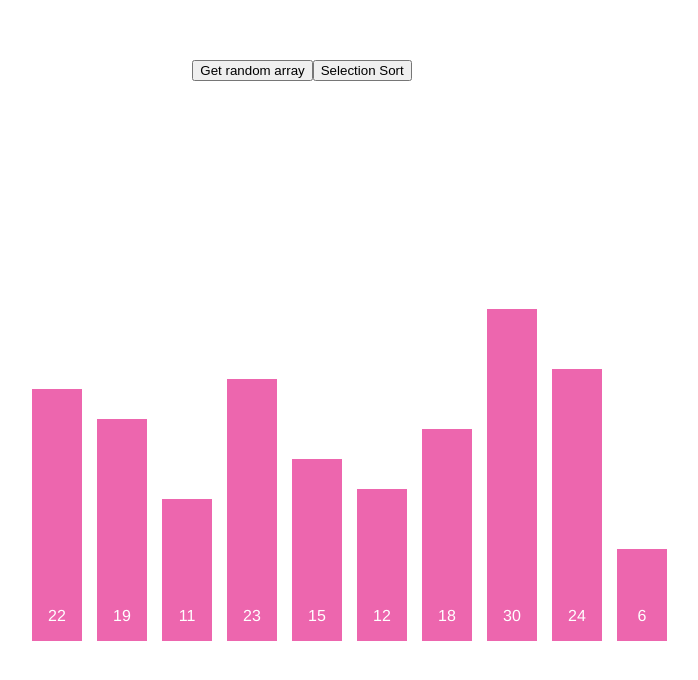
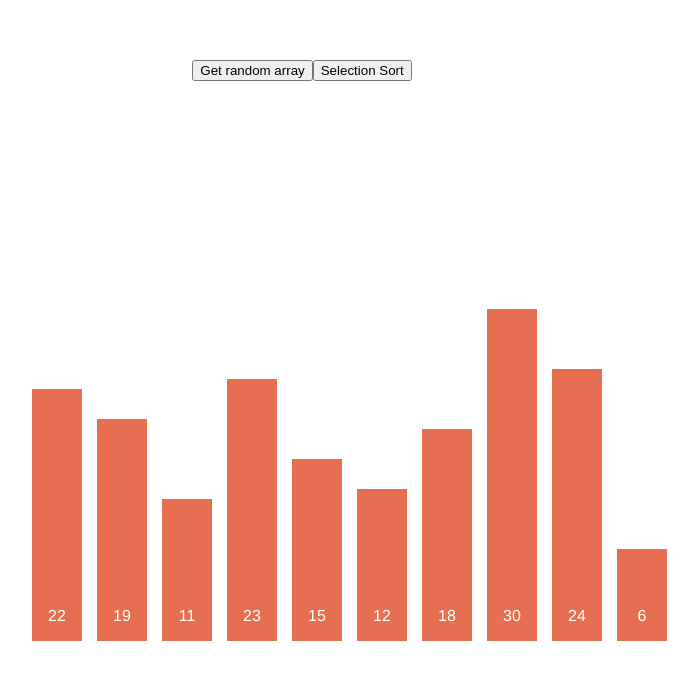
Before and after one commit to GunawanAhmad/sorting-visualizer, a Vue app: page / in a window 1280 px wide. Shown: the top 680 px of the page, without its empty margins (338-1036 px from the left). Built offline with nearby package versions, Linux system fonts and the light colour scheme.

Commit message:
refactoring the code

```diff
--- /dev/null
+++ b/src/Helper/Helper.js
@@ -0,0 +1,71 @@
+export function changeBackgroundColor(index, color, array) {
+  array[index].style.backgroundColor = color;
+}
+
+export async function swapBars(index1, index2, array) {
+  let bars = array;
+  const translateBar1 = getTranslateValues(bars[index1]);
+  const translateBar2 = getTranslateValues(bars[index2]);
+  bars[index1].style.transform = `translate( ${translateBar1.x}px, 100px )`;
+  bars[index2].style.transform = `translate( ${translateBar2.x}px, 100px )`;
+  await delay(100);
+  bars[index1].style.transform = `translate( ${translateBar2.x}px, 0% )`;
+  bars[index2].style.transform = `translate( ${translateBar1.x}px, 0% )`;
+
+  //swap arr element in array
+  swapArrElm(array, index1, index2);
+}
+
+function delay(n) {
+  n = n || 2000;
+  return new Promise((done) => {
+    setTimeout(() => {
+      done();
+    }, n);
+  });
+}
+
+function getTranslateValues(element) {
+  const style = window.getComputedStyle(element);
+  const matrix =
+    style["transform"] || style.webkitTransform || style.mozTransform;
+
+  // No transform property. Simply return 0 values.
+  if (matrix === "none" || typeof matrix === "undefined") {
+    return {
+      x: 0,
+      y: 0,
+      z: 0,
+    };
+  }
+
+  // Can either be 2d or 3d transform
+  const matrixType = matrix.includes("3d") ? "3d" : "2d";
+  const matrixValues = matrix.match(/matrix.*\((.+)\)/)[1].split(", ");
+
+  // 2d matrices have 6 values
+  // Last 2 values are X and Y.
+  // 2d matrices does not have Z value.
+  if (matrixType === "2d") {
+    return {
+      x: matrixValues[4],
+      y: matrixValues[5],
+      z: 0,
+    };
+  }
+
+  // 3d matrices have 16 values
+  // The 13th, 14th, and 15th values are X, Y, and Z
+  if (matrixType === "3d") {
+    return {
+      x: matrixValues[12],
+      y: matrixValues[13],
+      z: matrixValues[14],
+    };
+  }
+}
+function swapArrElm(arr, indexA, indexB) {
+  var temp = arr[indexA];
+  arr[indexA] = arr[indexB];
+  arr[indexB] = temp;
+}
--- /dev/null
+++ b/src/algorithms/selectionSort/visualizeSelectionSort.js
@@ -0,0 +1,73 @@
+import { selectionSort } from "./selectionSort";
+import { changeBackgroundColor, swapBars } from "../../Helper/Helper";
+
+export function visualizeSelectionSort(array, animationTime, arrFromNodeList) {
+  let sortedArr = selectionSort(array);
+  let currElmColor = "#264653";
+  let compareElmColor = "#e9c46a";
+  let minElmCOlor = "#9e2a2b";
+  let sortedColor = "#2a9d8f";
+  let unsortedColor = "#e76f51";
+  for (let i = 0; i < sortedArr.length; i++) {
+    setTimeout(() => {
+      changeBackgroundColor(
+        sortedArr[i].minIndex,
+        minElmCOlor,
+        arrFromNodeList
+      );
+      changeBackgroundColor(
+        sortedArr[i].currElm,
+        currElmColor,
+        arrFromNodeList
+      );
+      changeBackgroundColor(
+        sortedArr[i].compareElm,
+        compareElmColor,
+        arrFromNodeList
+      );
+      if (sortedArr[i].isSwap === true) {
+        // Changing the color-bar of elements which has to be swapped.
+
+        changeBackgroundColor(
+          sortedArr[i].minIndex,
+          sortedColor,
+          arrFromNodeList
+        );
+        changeBackgroundColor(
+          sortedArr[i].currElm,
+          sortedColor,
+          arrFromNodeList
+        );
+        // Actually swapping the elements (heights).
+        swapBars(
+          sortedArr[i].currElm,
+          sortedArr[i].compareElm,
+          arrFromNodeList
+        );
+      }
+    }, i * animationTime);
+
+    setTimeout(() => {
+      if (sortedArr[i].isFinalElm === true) {
+        // Changing the color-bar of finalElement index which has taken its final sorted position.
+        changeBackgroundColor(
+          sortedArr[i].finalElm,
+          sortedColor,
+          arrFromNodeList
+        );
+      } else {
+        // Changing the color-bar of elements which has not taken its final sorted position yet.
+        changeBackgroundColor(
+          sortedArr[i].compareElm,
+          unsortedColor,
+          arrFromNodeList
+        );
+        changeBackgroundColor(
+          sortedArr[i].minIndex,
+          unsortedColor,
+          arrFromNodeList
+        );
+      }
+    }, (i + 1) * animationTime);
+  }
+}
--- a/src/components/sortingVisualizer.vue
+++ b/src/components/sortingVisualizer.vue
@@ -9,19 +9,18 @@
 </template>
 
 <script>
-import { selectionSort } from "../algorithms/selectionSort.js";
+import { visualizeSelectionSort } from "../algorithms/selectionSort/visualizeSelectionSort";
 export default {
   mounted() {
     this.getRandomArray();
     let bars = document.querySelectorAll(".bar");
-
     this.arrFromNodeList = Array.from(bars);
   },
   data() {
     return {
       array: [],
       arrFromNodeList: [],
-      animationTime: 200,
+      animationTime: 100,
     };
   },
   methods: {
@@ -57,128 +56,11 @@ export default {
       }
     },
     runSelectionSort() {
-      let sortedArr = selectionSort(this.array);
-
-      for (let i = 0; i < sortedArr.length; i++) {
-        setTimeout(() => {
-          this.changeBackgroundColor(
-            sortedArr[i].minIndex,
-            "rgba(0,0,255, 0.9)"
-          );
-          this.changeBackgroundColor(sortedArr[i].currElm, "rgba(0,0,0, 0.9)");
-          this.changeBackgroundColor(
-            sortedArr[i].compareElm,
-            "rgba(255,165,0, 0.9)"
-          );
-          if (sortedArr[i].isSwap === true) {
-            // Changing the color-bar of elements which has to be swapped.
-
-            this.changeBackgroundColor(
-              sortedArr[i].minIndex,
-              "rgba(144,238,144, 0.9)"
-            );
-            this.changeBackgroundColor(
-              sortedArr[i].currElm,
-              "rgba(144,238,144, 0.9)"
-            );
-            // Actually swapping the elements (heights).
-            this.swapBars(sortedArr[i].currElm, sortedArr[i].compareElm);
-          }
-        }, i * this.animationTime);
-
-        setTimeout(() => {
-          if (sortedArr[i].isFinalElm === true) {
-            // Changing the color-bar of finalElement index which has taken its final sorted position.
-            this.changeBackgroundColor(
-              sortedArr[i].finalElm,
-              "rgba(0, 164, 86, 0.6)"
-            );
-          } else {
-            // Changing the color-bar of elements which has not taken its final sorted position yet.
-            this.changeBackgroundColor(
-              sortedArr[i].compareElm,
-              "rgba(225, 0, 120, 0.6)"
-            );
-            this.changeBackgroundColor(
-              sortedArr[i].minIndex,
-              "rgba(225, 0, 120, 0.6)"
-            );
-          }
-
-          // From "getSelectionSortAnimations" function, we know that the array is sorted when finalElement is (array.length - 1).
-          // Resolving the promise when the finalElement index is (array.length - 1).
-          // if (sortedArr[i].finalElm === this.array.length - 1) return;
-        }, (i + 1) * this.animationTime);
-      }
-    },
-
-    changeBackgroundColor(index, color) {
-      this.arrFromNodeList[index].style.backgroundColor = color;
-    },
-    async swapBars(index1, index2) {
-      let bars = this.arrFromNodeList;
-
-      const translateBar1 = this.getTranslateValues(bars[index1]);
-      const translateBar2 = this.getTranslateValues(bars[index2]);
-      bars[index1].style.transform = `translate( ${translateBar1.x}px, 100px )`;
-      bars[index2].style.transform = `translate( ${translateBar2.x}px, 100px )`;
-
-      await this.delay(100);
-      bars[index1].style.transform = `translate( ${translateBar2.x}px, 0% )`;
-      bars[index2].style.transform = `translate( ${translateBar1.x}px, 0% )`;
-      this.swapArrElm(this.arrFromNodeList, index1, index2);
-    },
-    delay(n) {
-      n = n || 2000;
-      return new Promise((done) => {
-        setTimeout(() => {
-          done();
-        }, n);
-      });
-    },
-    getTranslateValues(element) {
-      const style = window.getComputedStyle(element);
-      const matrix =
-        style["transform"] || style.webkitTransform || style.mozTransform;
-
-      // No transform property. Simply return 0 values.
-      if (matrix === "none" || typeof matrix === "undefined") {
-        return {
-          x: 0,
-          y: 0,
-          z: 0,
-        };
-      }
-
-      // Can either be 2d or 3d transform
-      const matrixType = matrix.includes("3d") ? "3d" : "2d";
-      const matrixValues = matrix.match(/matrix.*\((.+)\)/)[1].split(", ");
-
-      // 2d matrices have 6 values
-      // Last 2 values are X and Y.
-      // 2d matrices does not have Z value.
-      if (matrixType === "2d") {
-        return {
-          x: matrixValues[4],
-          y: matrixValues[5],
-          z: 0,
-        };
-      }
-
-      // 3d matrices have 16 values
-      // The 13th, 14th, and 15th values are X, Y, and Z
-      if (matrixType === "3d") {
-        return {
-          x: matrixValues[12],
-          y: matrixValues[13],
-          z: matrixValues[14],
-        };
-      }
-    },
-    swapArrElm(arr, indexA, indexB) {
-      var temp = arr[indexA];
-      arr[indexA] = arr[indexB];
-      arr[indexB] = temp;
+      visualizeSelectionSort(
+        this.array,
+        this.animationTime,
+        this.arrFromNodeList
+      );
     },
   },
 };
--- a/src/style/App.css
+++ b/src/style/App.css
@@ -10,7 +10,7 @@
 .bar {
   width: 50px;
   /* height: 100px; */
-  background: rgba(225, 0, 120, 0.6);
+  background: #e76f51;
   margin: 0 2px;
   display: flex;
   align-items: flex-end;
```
Also changed, not shown: src/algorithms/selectionSort/selectionSort.js (renamed from src/algorithms/selectionSort.js).
